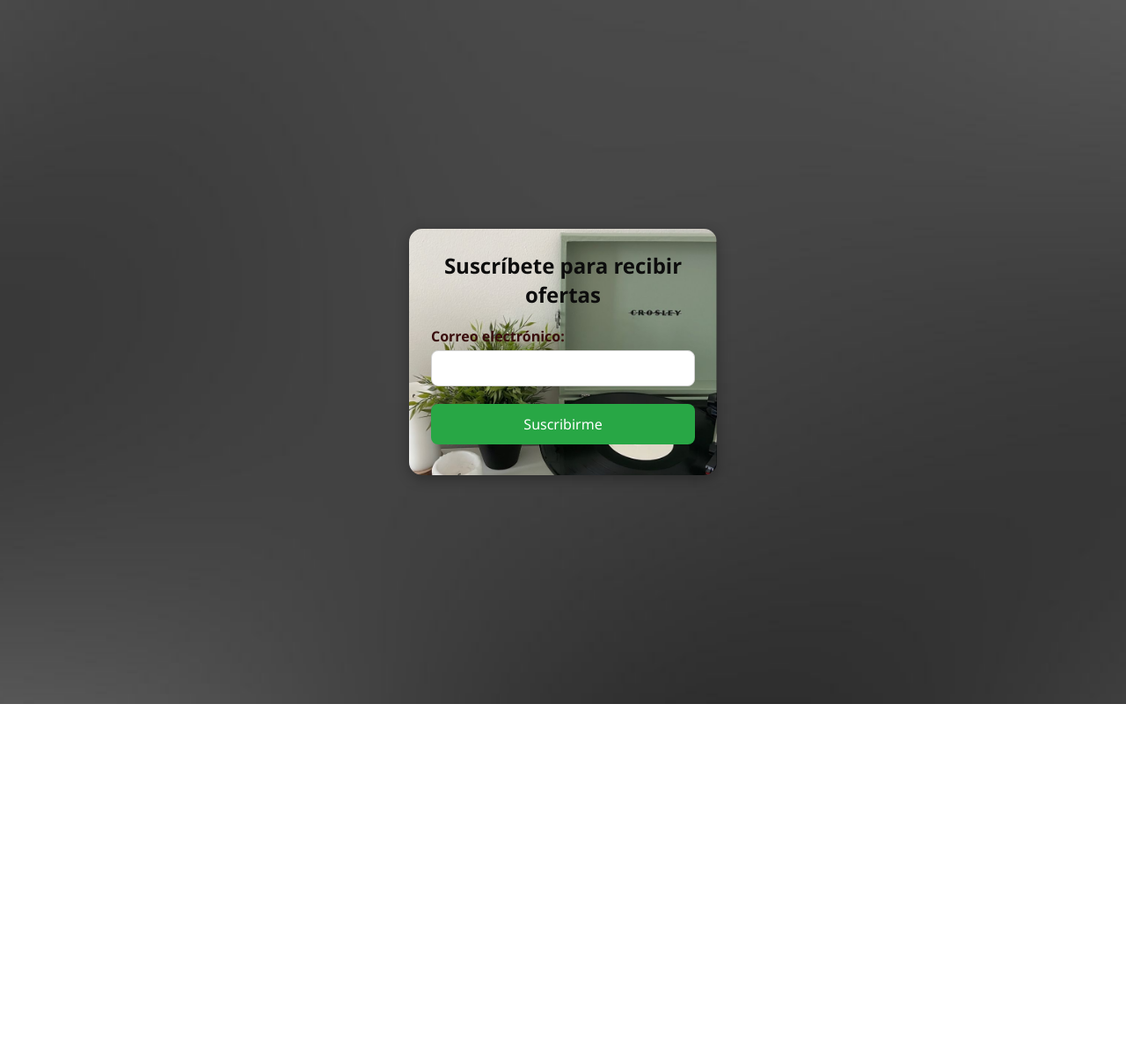
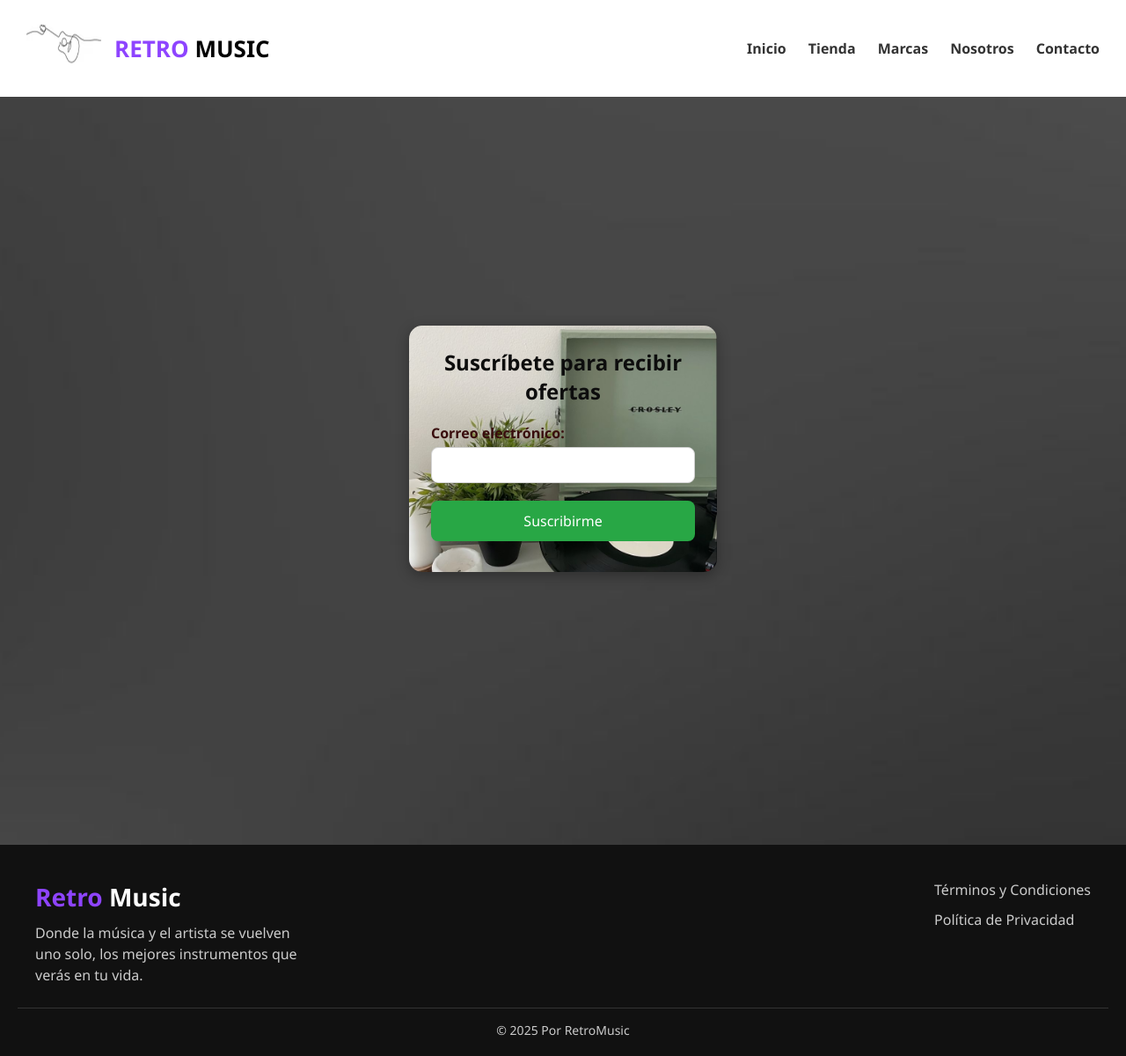
Before and after one commit to alexisacosta261203/Ecommerce-API-EquipoRetro-Music, a plain HTML site: page frontend/suscripcion.html in a window 1280 px wide. Shown: the whole page at 88% size. Before the commit the page ends 800 px from the top, so only its background shows below. Drawn offline with Linux system fonts and the light colour scheme.

Commit message:
Agregué el header y footer a las paginas de contacto y subs - Danna

```diff
--- a/frontend/suscripcion.html
+++ b/frontend/suscripcion.html
@@ -6,6 +6,23 @@
     <link rel="stylesheet" href="css/estilos.css">
 </head>
 <body>
+
+    <header class="top-header">
+        <div class="logo-derecha">
+            <img src="img/logo.png" alt="Logo Retro Music" class="logo-img">
+            <h2 class="logo-text"><span class="retro">RETRO</span> <span class="music">MUSIC</span></h2>
+        </div>
+
+        <nav class="menu-derecha">
+            <ul>
+                <li><a href="#">Inicio</a></li>
+                <li><a href="#">Tienda</a></li>
+                <li><a href="#">Marcas</a></li>
+                <li><a href="#">Nosotros</a></li>
+                <li><a href="#">Contacto</a></li>
+            </ul>
+        </nav>
+    </header>
 
     <div class="container">
         <form id="formSuscripcion" class="form">
@@ -20,6 +37,27 @@
         </form>
     </div>
 
-    <script src="js/suscripcion.js"></script>
+    <footer class="footer">
+    <div class="footer-container">
+
+        <div class="footer-brand">
+            <h2><span class="retro">Retro</span> <span class="music">Music</span></h2>
+            <p>Donde la música y el artista se vuelven uno solo, los mejores instrumentos que verás en tu vida.</p>
+        </div>
+
+        <div class="footer-links">
+            <a href="#">Términos y Condiciones</a>
+            <a href="#">Política de Privacidad</a>
+        </div>
+
+    </div>
+
+    <div class="footer-bottom">
+        © 2025 Por RetroMusic
+    </div>
+</footer>
+
+ <script src="js/suscripcion.js"></script>
+
 </body>
 </html>
```
Also changed, not shown: frontend/contacto.html (+39 -1 lines), frontend/index.html (+0 -2 lines).
